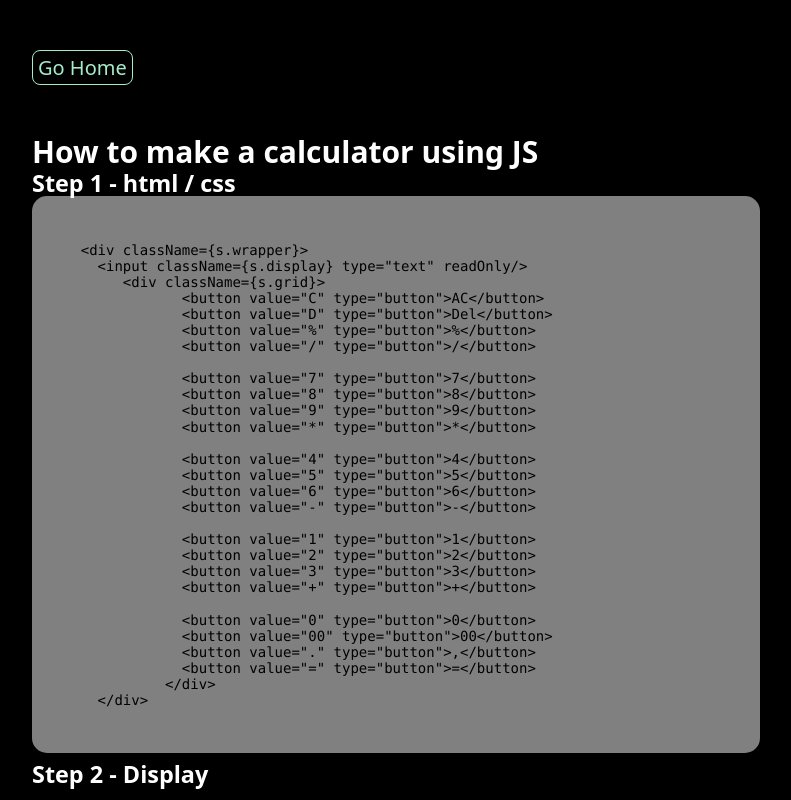
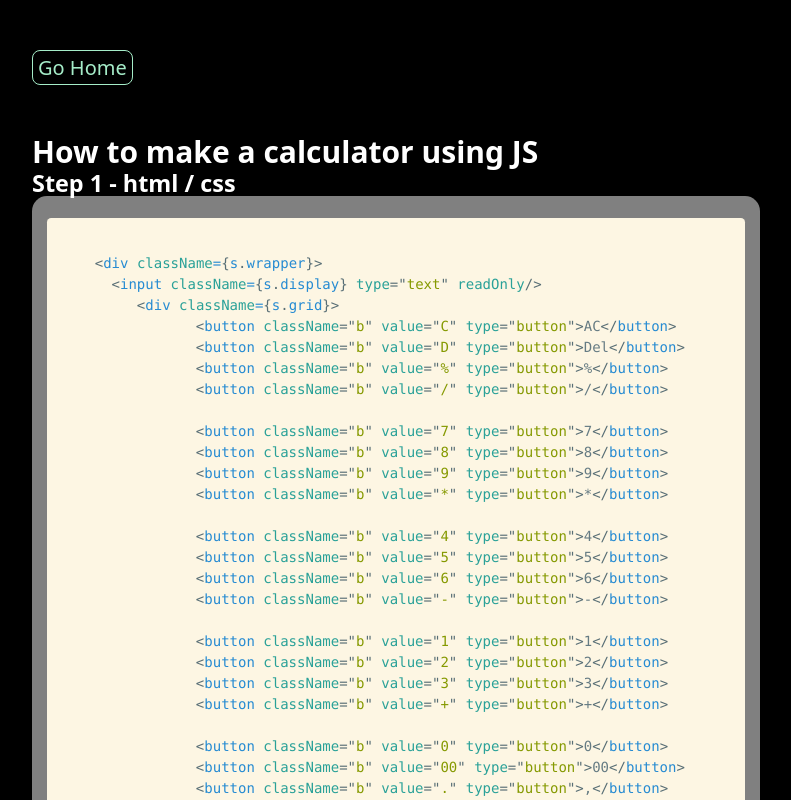
Before and after one commit to Elijah-Vakulenko/web-dev-training, a React (Vite) app: page /calc in a window 1280 px wide. Shown: the top 800 px of the page, without its empty margins (244-1035 px from the left). Built offline with nearby package versions, Linux system fonts and the light colour scheme.

Commit message:
operators

```diff
--- a/package.json
+++ b/package.json
@@ -15,7 +15,8 @@
     "react": "^18.3.1",
     "react-dom": "^18.3.1",
     "react-icons": "^5.3.0",
-    "react-router-dom": "^6.26.1"
+    "react-router-dom": "^6.26.1",
+    "react-syntax-highlighter": "^15.5.0"
   },
   "devDependencies": {
     "@eslint/js": "^9.9.0",
--- a/src/App.tsx
+++ b/src/App.tsx
@@ -16,6 +16,7 @@ const Cycles = lazy(() => import('./pages/Cycles/Cycles'));
 const BasicStatements = lazy(() => import('./pages/BasicStatements/BasicStatements'));
 const BranchStatements = lazy(() => import('./pages/BranchStatements/BranchStatements'));
 const Methods = lazy(() => import('./pages/Methods/Methods'))
+const Operators = lazy(() => import('./pages/Operators/Operators'))
 function App() {
   return (
     <div>
@@ -33,6 +34,7 @@ function App() {
 
               <Route path="/basic-statements" element={<BasicStatements />} />
               <Route path="/methods" element={<Methods />} />
+              <Route path="/operators" element={<Operators />} />
               <Route path="/functions" element={<Functions />} />
               <Route path="/branch-statements" element={<BranchStatements />} />
               <Route path="/cycles" element={<Cycles />} />
--- a/src/components/JavaScript/JavaScript.tsx
+++ b/src/components/JavaScript/JavaScript.tsx
@@ -14,6 +14,7 @@ const JavaScript: FC = () => {
         <li><Link className='link' to="/"></Link></li>
         <li><Link className='link' to="/basic-statements">Basic Statements / Базові інструкції</Link></li>
         <li><Link className='link' to="/methods">Methods / Методи</Link></li>
+        <li><Link className='link' to="/operators">Operators / Оператори</Link></li>
         <li><Link className='link' to="/functions">Functions / Функції</Link></li>
         <li><Link className='link' to="/branch-statements">Сonditional statements and branching statements / Розгалудження</Link> </li>
         <li><Link className='link' to="/cycles">Cycles / Цикли </Link></li>
--- a/src/pages/Calc/Calc.tsx
+++ b/src/pages/Calc/Calc.tsx
@@ -1,42 +1,60 @@
 import GoHomeBtn from '../../components/GoHomeBtn/GoHomeBtn';
-import React from 'react';
+import React, { useEffect } from 'react';
 import s from './Calc.module.css'
+import { Prism as SyntaxHighlighter } from 'react-syntax-highlighter';
+import { solarizedlight } from 'react-syntax-highlighter/dist/esm/styles/prism';
 
 const htmlStructure = `
     <div className={s.wrapper}>
       <input className={s.display} type="text" readOnly/>
          <div className={s.grid}>
-                <button value="C" type="button">AC</button>
-                <button value="D" type="button">Del</button>
-                <button value="%" type="button">%</button>
-                <button value="/" type="button">/</button>
+                <button className="b" value="C" type="button">AC</button>
+                <button className="b" value="D" type="button">Del</button>
+                <button className="b" value="%" type="button">%</button>
+                <button className="b" value="/" type="button">/</button>
 
-                <button value="7" type="button">7</button>
-                <button value="8" type="button">8</button>
-                <button value="9" type="button">9</button>
-                <button value="*" type="button">*</button>
+                <button className="b" value="7" type="button">7</button>
+                <button className="b" value="8" type="button">8</button>
+                <button className="b" value="9" type="button">9</button>
+                <button className="b" value="*" type="button">*</button>
 
-                <button value="4" type="button">4</button>
-                <button value="5" type="button">5</button>
-                <button value="6" type="button">6</button>
-                <button value="-" type="button">-</button>
+                <button className="b" value="4" type="button">4</button>
+                <button className="b" value="5" type="button">5</button>
+                <button className="b" value="6" type="button">6</button>
+                <button className="b" value="-" type="button">-</button>
 
-                <button value="1" type="button">1</button>
-                <button value="2" type="button">2</button>
-                <button value="3" type="button">3</button>
-                <button value="+" type="button">+</button>
+                <button className="b" value="1" type="button">1</button>
+                <button className="b" value="2" type="button">2</button>
+                <button className="b" value="3" type="button">3</button>
+                <button className="b" value="+" type="button">+</button>
 
-                <button value="0" type="button">0</button>
-                <button value="00" type="button">00</button>
-                <button value="." type="button">,</button>
-                <button value="=" type="button">=</button>
+                <button className="b" value="0" type="button">0</button>
+                <button className="b" value="00" type="button">00</button>
+                <button className="b" value="." type="button">,</button>
+                <button className="b" value="=" type="button">=</button>
               </div>
       </div>
     `
 
 const Calc: React.FC = () => {
 
+  // useEffect(() => {
+  //   const display = document.getElementById('display');
+  //   const buttons = document.querySelectorAll('button');
+  //      buttons.forEach(button => {
+  //     button.addEventListener('click', function (event) {
+  //       if (!event.target.classList.contains('b')) return;
+  //       const value = event.target.innerText;
 
+  //       switch (value) {
+  //         case 'C':
+  //           result innerText = '';
+  //           break;
+
+  //         case
+  //       }
+  //   })
+  // }, []);
   return (
  <div className='container'>
           <GoHomeBtn />
@@ -45,7 +63,9 @@ const Calc: React.FC = () => {
               <ul>
           <li><h3>Step 1 - html / css </h3>
             <div className='input'>
-              <pre>{htmlStructure}</pre>
+              <SyntaxHighlighter language="jsx" style={solarizedlight}>
+                {htmlStructure}
+              </SyntaxHighlighter>
             </div>
           </li>
                   <li><h3>Step 2 - Display</h3> </li>
@@ -56,30 +76,30 @@ const Calc: React.FC = () => {
             <div className={s.wrapper}>
               <input className={s.display} id="display" type="text" readOnly/>
               <div className={s.grid}>
-                <button value="C" type="button">AC</button>
-                <button value="D" type="button">Del</button>
-                <button value="%" type="button">%</button>
-                <button value="/" type="button">/</button>
+                <button className="b" value="C" type="button">AC</button>
+                <button className="b" value="D" type="button">Del</button>
+                <button className="b" value="%" type="button">%</button>
+                <button className="b" value="/" type="button">/</button>
 
-                <button value="7" type="button">7</button>
-                <button value="8" type="button">8</button>
-                <button value="9" type="button">9</button>
-                <button value="*" type="button">*</button>
+                <button className="b" value="7" type="button">7</button>
+                <button className="b" value="8" type="button">8</button>
+                <button className="b" value="9" type="button">9</button>
+                <button className="b" value="*" type="button">*</button>
 
-                <button value="4" type="button">4</button>
-                <button value="5" type="button">5</button>
-                <button value="6" type="button">6</button>
-                <button value="-" type="button">-</button>
+                <button className="b" value="4" type="button">4</button>
+                <button className="b" value="5" type="button">5</button>
+                <button className="b" value="6" type="button">6</button>
+                <button className="b" value="-" type="button">-</button>
 
-                <button value="1" type="button">1</button>
-                <button value="2" type="button">2</button>
-                <button value="3" type="button">3</button>
-                <button value="+" type="button">+</button>
+                <button className="b" value="1" type="button">1</button>
+                <button className="b" value="2" type="button">2</button>
+                <button className="b" value="3" type="button">3</button>
+                <button className="b" value="+" type="button">+</button>
 
-                <button value="0" type="button">0</button>
-                <button value="00" type="button">00</button>
-                <button value="." type="button">,</button>
-                <button value="=" type="button">=</button>
+                <button className="b" value="0" type="button">0</button>
+                <button className="b" value="00" type="button">00</button>
+                <button className="b" value="." type="button">,</button>
+                <button className="b" value="=" type="button">=</button>
               </div>
             </div>
           </div>
--- /dev/null
+++ b/src/pages/Operators/Operators.tsx
@@ -0,0 +1,18 @@
+import React from 'react'
+import GoHomeBtn from '../../components/GoHomeBtn/GoHomeBtn';
+
+const Operators: React.FC = () => {
+  return (
+    <div className='container'>
+          <GoHomeBtn />
+          <h3>Логічні оператори</h3>
+          <ul>
+            <li><h4>&&</h4></li>
+            <li><h4>||</h4></li>
+            <li><h4>!</h4></li>
+          </ul>
+    </div>
+  )
+}
+
+export default Operators
--- a/src/pages/Test/Test.tsx
+++ b/src/pages/Test/Test.tsx
@@ -53,6 +53,33 @@ let weather: string = 'rainy';
   hour = 7;
   timeFormatChecker();
 
+  let weekDay = 'Friday';
+
+switch(weekDay){
+  case 'Monday' :
+    console.log('It`s a hard day...always');
+    break;
+  case 'Tuesday' :
+    console.log('Ok...we survived Monday..its going well')
+    break;
+  case 'Wednesday' :
+    console.log('Whad doesnt kill us makes us stronger')
+    break;
+  case 'Thursday' :
+    console.log('Please. tell me its a Friday')
+    break;
+  case 'Friday' :
+    console.log('Party night!');
+    break;
+  case 'Suterday' :
+    console.log('Its time to clean up your house!')
+    break;
+  case 'Sunday' :
+    console.log('Take a rest today!');
+    break;
+  default:
+    console.log('I have no idea what it is...')
+}
 
 
 
```
Also changed, not shown: src/pages/BranchStatements/BranchStatements.tsx (+37 -5 lines), 1 other file (tests, documents, lock files or other folders).
